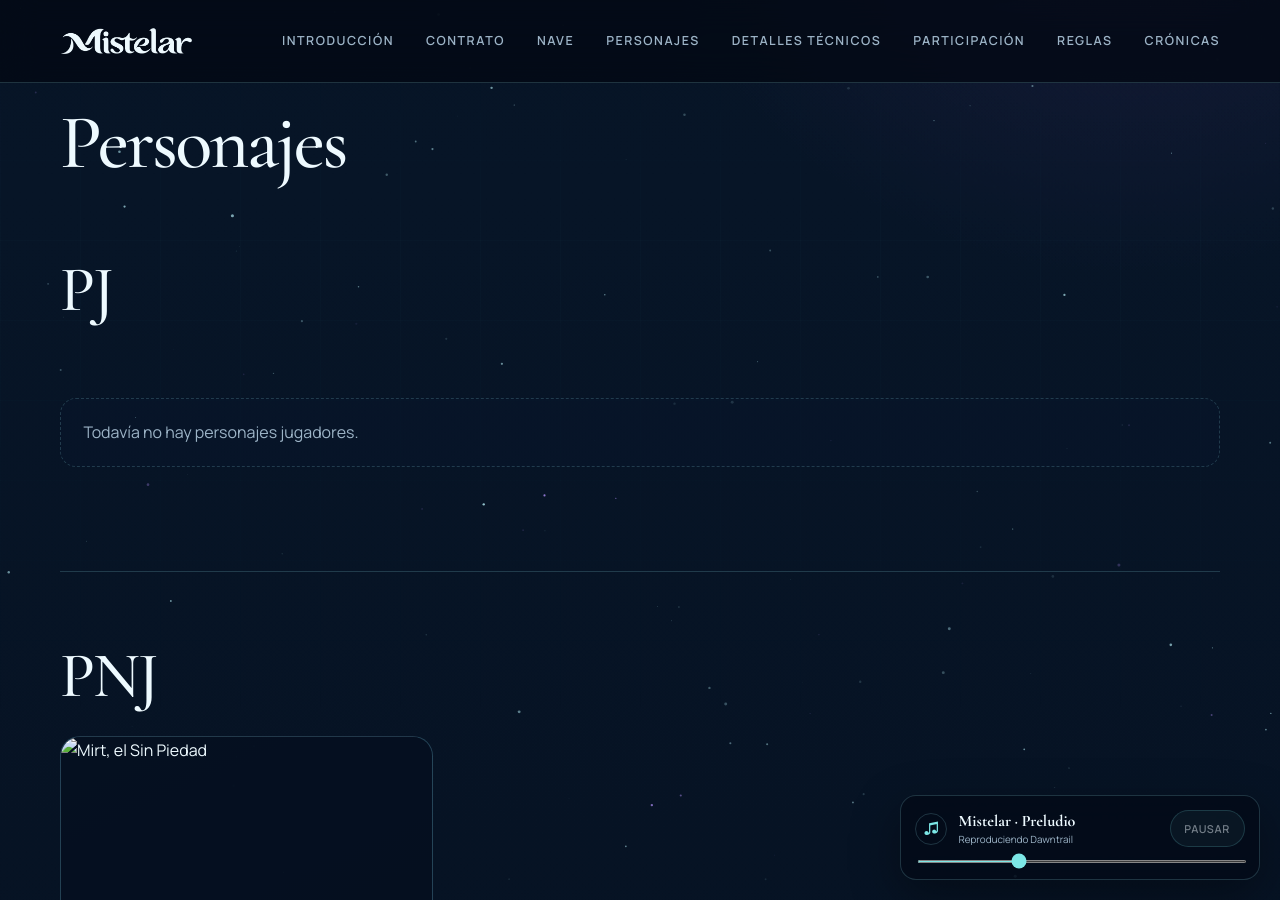
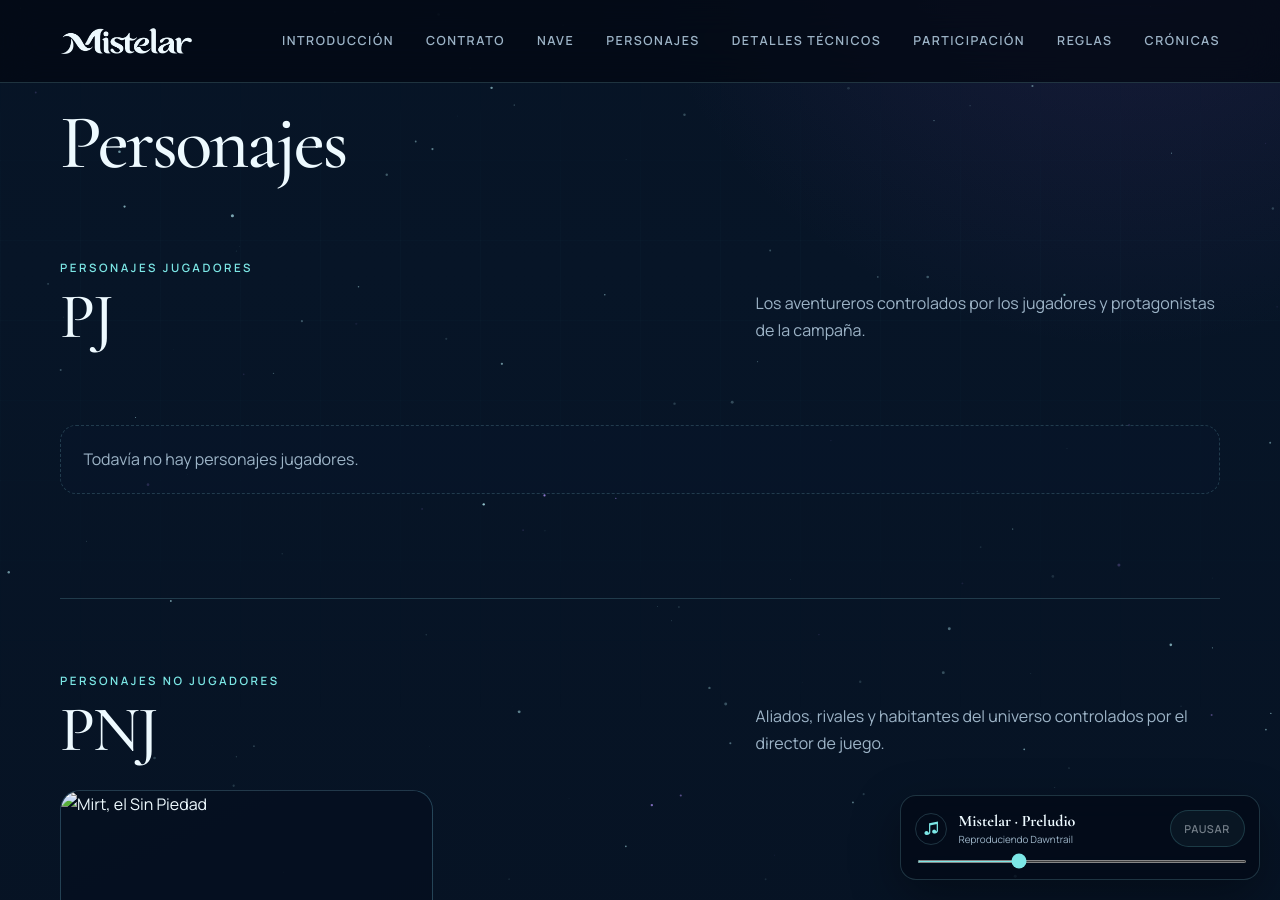
Before and after one commit to alvordsai/dnd_web, a Jekyll site: the page built from index.html, in a window 1280 px wide and 900 px high, scrolled down 3590 px. Built offline with Jekyll 4.4.1, drawn with Linux system fonts in a browser that asks for light colours; some of the changed text lies outside the part shown.

Commit message:
Unify homepage section heading hierarchy

```diff
--- a/index.html
+++ b/index.html
@@ -135,14 +135,22 @@ footer_text: Mistelar · Historias bajo un mismo cielo
 
     <section id="pjs" class="character-subsection" aria-labelledby="pjs-title">
         <div class="character-subsection-heading">
-            <h3 id="pjs-title">PJ</h3>
+            <div>
+                <p class="section-kicker">Personajes jugadores</p>
+                <h3 id="pjs-title">PJ</h3>
+            </div>
+            <p>Los aventureros controlados por los jugadores y protagonistas de la campaña.</p>
         </div>
         {% include character-grid.html type="pj" empty_text="Todavía no hay personajes jugadores." %}
     </section>
 
     <section id="pnjs" class="character-subsection" aria-labelledby="pnjs-title">
         <div class="character-subsection-heading">
-            <h3 id="pnjs-title">PNJ</h3>
+            <div>
+                <p class="section-kicker">Personajes no jugadores</p>
+                <h3 id="pnjs-title">PNJ</h3>
+            </div>
+            <p>Aliados, rivales y habitantes del universo controlados por el director de juego.</p>
         </div>
         {% include character-grid.html type="pnj" empty_text="Todavía no hay personajes no jugadores." %}
     </section>
@@ -230,10 +238,13 @@ footer_text: Mistelar · Historias bajo un mismo cielo
     </div>
 </section>
 
-<section id="cronicas" class="section-shell reveal">
+<section id="cronicas" class="section-shell reveal" aria-labelledby="cronicas-title">
+    <div class="section-heading">
+        <h2 id="cronicas-title">Crónicas</h2>
+    </div>
     <div class="chronicle-card">
-        <div>
-            <h2>Crónicas</h2>
+        <div class="feature-copy">
+            <h3>Bitácora de la tripulación</h3>
             <p>El registro de las sesiones y decisiones de la tripulación.</p>
         </div>
         <a href="{{ '/cronicas.html' | relative_url }}" class="boton"><span>Leer crónicas</span><span aria-hidden="true">↗</span></a>
```
